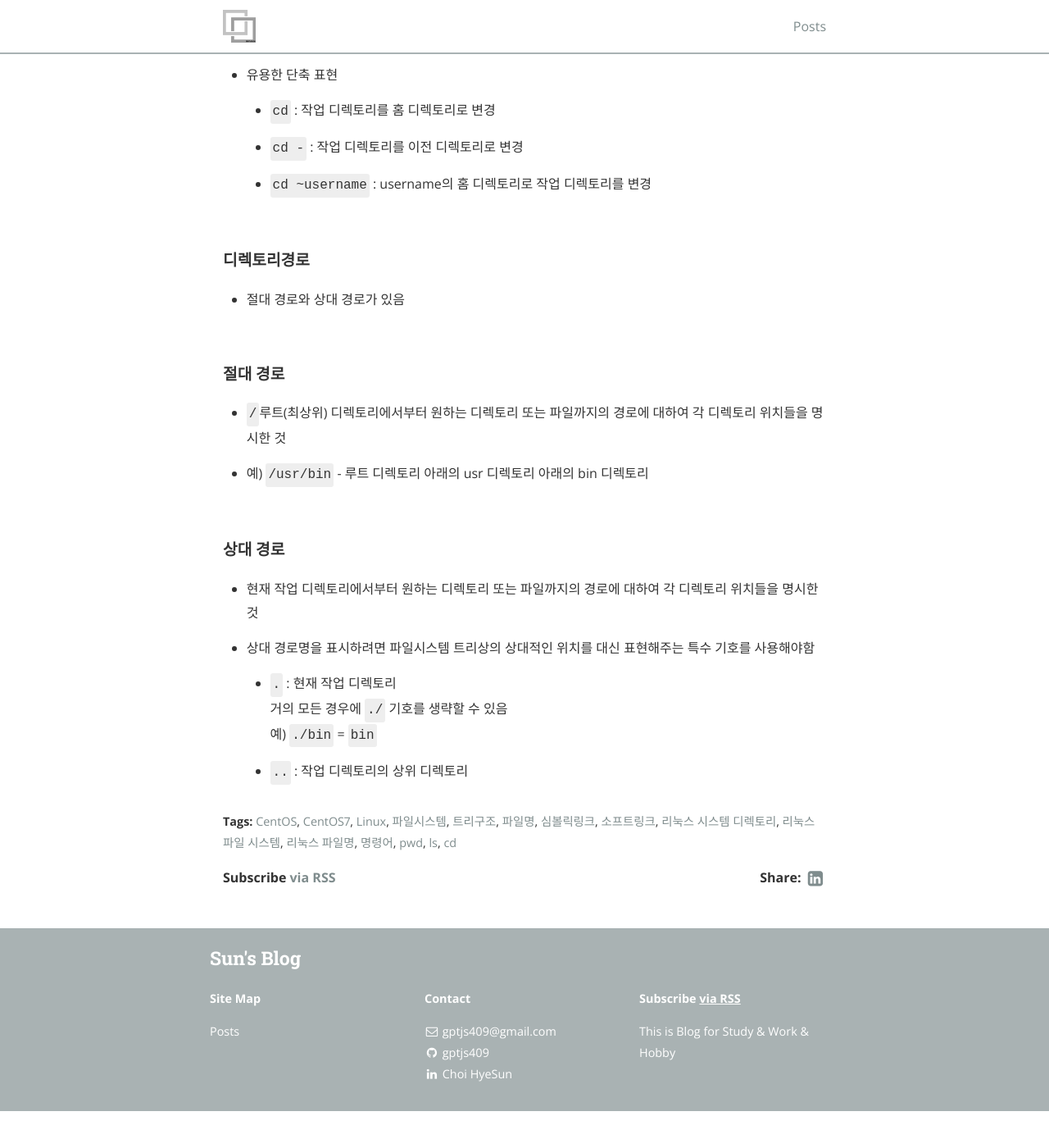
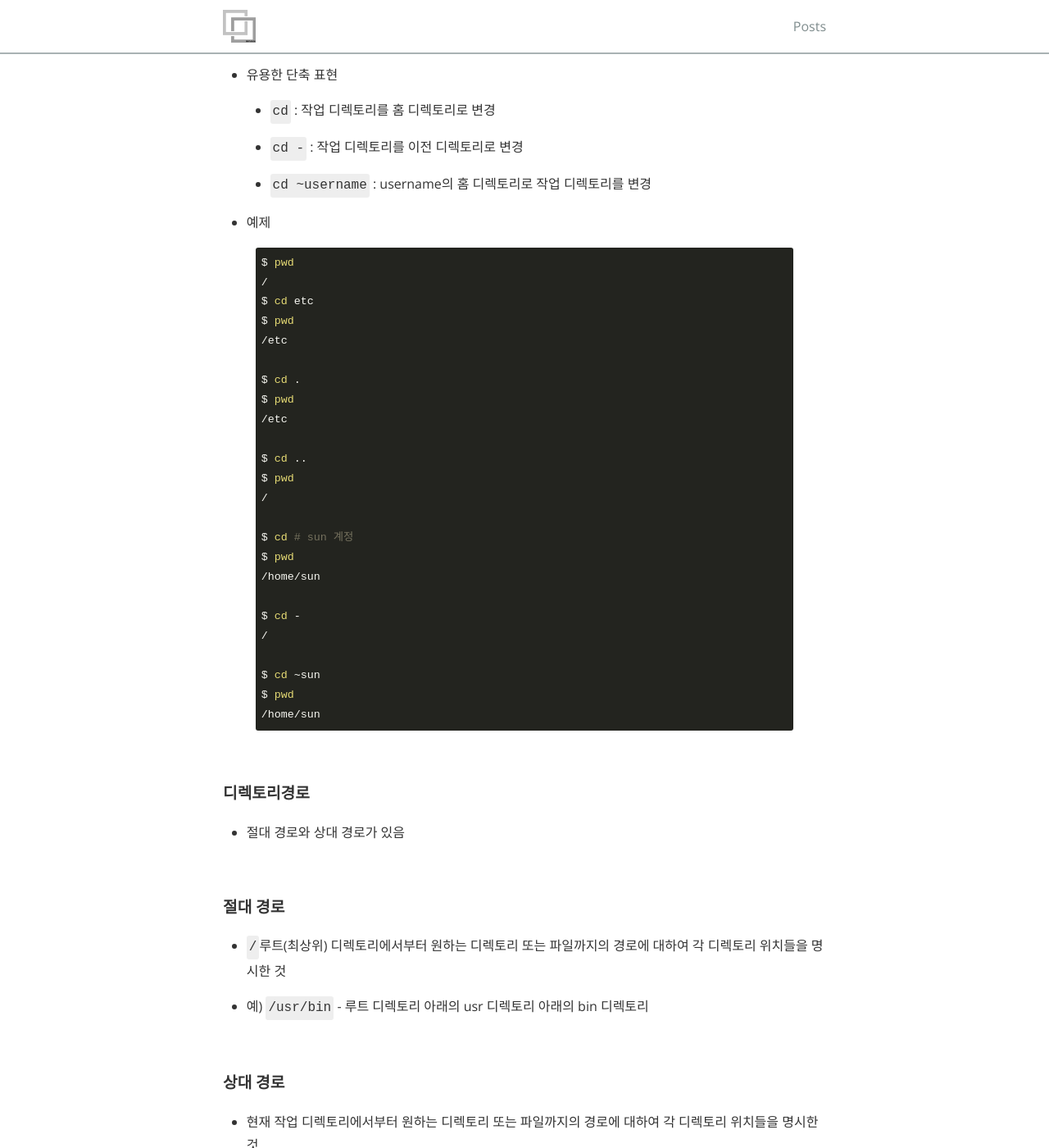
Before and after one commit to gptjs409/gptjs409.github.io, a Jekyll site: the page built from _posts/infra/2019-09-26-pwd-ls-cd.md, in a window 1280 px wide and 1400 px high, scrolled down 9821 px. Shown: the whole window at 82% size. Built offline with Jekyll 4.4.1, drawn with Linux system fonts in a browser that asks for light colours; nearby versions of some CDN libraries; before the commit the page ends 11176 px from its top, so only the background shows below that.

Commit message:
Update 2019-09-26-pwd-ls-cd.md

```diff
--- a/_posts/infra/2019-09-26-pwd-ls-cd.md
+++ b/_posts/infra/2019-09-26-pwd-ls-cd.md
@@ -427,6 +427,35 @@ drwxr-xr-x.   2 root root    6  4월 11  2018 srv
 
   - `cd ~username` : username의 홈 디렉토리로 작업 디렉토리를 변경
 
+- 예제
+
+{% highlight bash %}
+$ pwd
+/
+$ cd etc
+$ pwd
+/etc
+
+$ cd .
+$ pwd
+/etc
+
+$ cd ..
+$ pwd
+/
+
+$ cd # sun 계정
+$ pwd
+/home/sun
+
+$ cd -
+/
+
+$ cd ~sun
+$ pwd
+/home/sun
+{% endhighlight %}
+
 <br>
 
 #### 디렉토리경로
```
